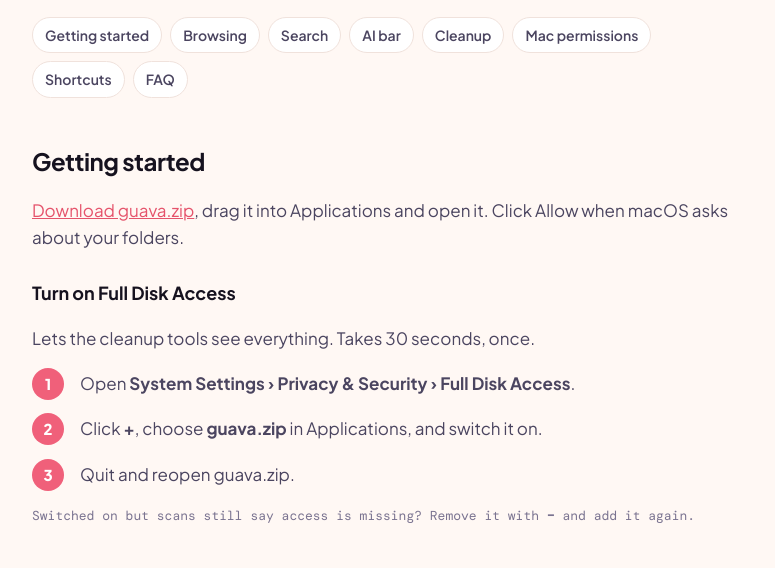
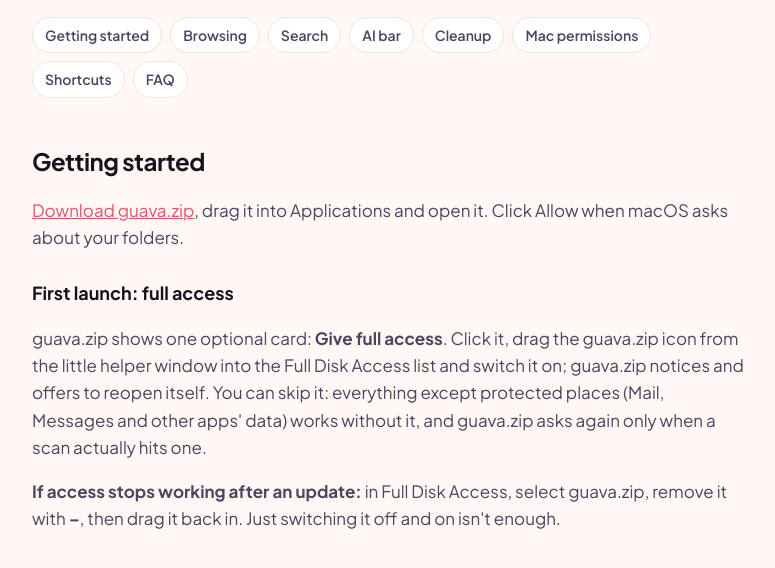
Before and after one commit to reallemmonade/guava-zip, a plain HTML site: page help/index.html in a window 1280 px wide. Shown: the part 224-792 px from the top of the page, without its empty margins (252-1027 px from the left). Drawn offline with nearby package versions, Linux system fonts and the light colour scheme.

Commit message:
Use the app's updated first-launch and permissions guide on help
Co-Authored-By: Claude Opus 5.5 <noreply@anthropic.com>
Claude-Session: https://claude.ai/code/session_01FG5MMQ6XGJLyb31sNA5kq8

```diff
--- a/help/index.html
+++ b/help/index.html
@@ -28,14 +28,9 @@
 
 <h2 id="start">Getting started</h2>
 <p><a href="/download/">Download guava.zip</a>, drag it into Applications and open it. Click Allow when macOS asks about your folders.</p>
-<h3 id="full-disk-access">Turn on Full Disk Access</h3>
-<p>Lets the cleanup tools see everything. Takes 30 seconds, once.</p>
-<ol class="steps">
-<li>Open <strong>System Settings › Privacy &amp; Security › Full Disk Access</strong>.</li>
-<li>Click <strong>+</strong>, choose <strong>guava.zip</strong> in Applications, and switch it on.</li>
-<li>Quit and reopen guava.zip.</li>
-</ol>
-<p class="meta">Switched on but scans still say access is missing? Remove it with <strong>–</strong> and add it again.</p>
+<h3 id="full-disk-access">First launch: full access</h3>
+<p>guava.zip shows one optional card: <strong>Give full access</strong>. Click it, drag the guava.zip icon from the little helper window into the Full Disk Access list and switch it on; guava.zip notices and offers to reopen itself. You can skip it: everything except protected places (Mail, Messages and other apps' data) works without it, and guava.zip asks again only when a scan actually hits one.</p>
+<p><strong>If access stops working after an update:</strong> in Full Disk Access, select guava.zip, remove it with <strong>–</strong>, then drag it back in. Just switching it off and on isn't enough.</p>
 
 <h2 id="browse">Browsing</h2>
 <p>The sidebar holds Recents, your favourite folders, iCloud Drive and connected drives. Click a column header to sort. The path bar at the top shows where you are; click any part of it to jump there. Select a file to preview it in the Quick Look pane.</p>
@@ -67,7 +62,7 @@
 </ul>
 
 <h2 id="permissions">What your Mac will ask you</h2>
-<p>macOS protects your files and passwords, so it checks with you the first time guava.zip needs something. Here's what each question means and what to click. guava.zip shows this once when you first open it, and it's always in Settings › Permissions (⌘,).</p>
+<p>macOS protects your files and passwords, so it checks with you the first time guava.zip needs something. Here's what each question means and what to click. guava.zip shows this once when you first open it. It's always in <strong>Settings › Permissions</strong> (⌘,), and guava.zip gives a one-line heads-up just before each question appears.</p>
 <h3>Access to your folders</h3>
 <blockquote class="prompt">“guava.zip” would like to access files in your Desktop folder.</blockquote>
 <p>You'll see the same question for Documents, Downloads, iCloud Drive, removable volumes and network volumes. guava.zip is a file browser, so it needs to list and tidy the files there. Each folder asks once, the first time you open it.</p>
@@ -82,7 +77,7 @@
 <p><strong>What to do:</strong> click Allow to include those leftovers. Don't Allow just skips them.</p>
 <h3>Full Disk Access (optional)</h3>
 <p>Some places, like Mail, Messages and Safari data, are locked even after the prompts above. Without Full Disk Access, Junk Sweep, Space Map and Uninstall Apps skip them and their totals come out a little low. macOS never asks for this; you turn it on yourself. When a scan skips protected folders, guava.zip shows a small banner with a shortcut.</p>
-<p><strong>What to do:</strong> follow the three steps in <a href="#full-disk-access">Turn on Full Disk Access</a>.</p>
+<p><strong>What to do:</strong> click <strong>Give full access</strong> in guava.zip, drag the guava.zip icon from the helper into the list and switch it on; guava.zip offers to reopen itself. If access stops working after an update, select guava.zip, remove it with <strong>–</strong>, then drag it back in (switching it off and on isn't enough).</p>
 <h3>First open of a downloaded copy</h3>
 <blockquote class="prompt">“guava.zip” Not Opened. Apple could not verify “guava.zip” is free of malware that may harm your Mac or compromise your privacy.</blockquote>
 <p>guava.zip isn't notarized by Apple yet, so the first time you open a copy downloaded from the web, macOS stops it. Copies you build yourself don't get this.</p>
```
Also changed, not shown: download/index.html (+1 -1 lines).
